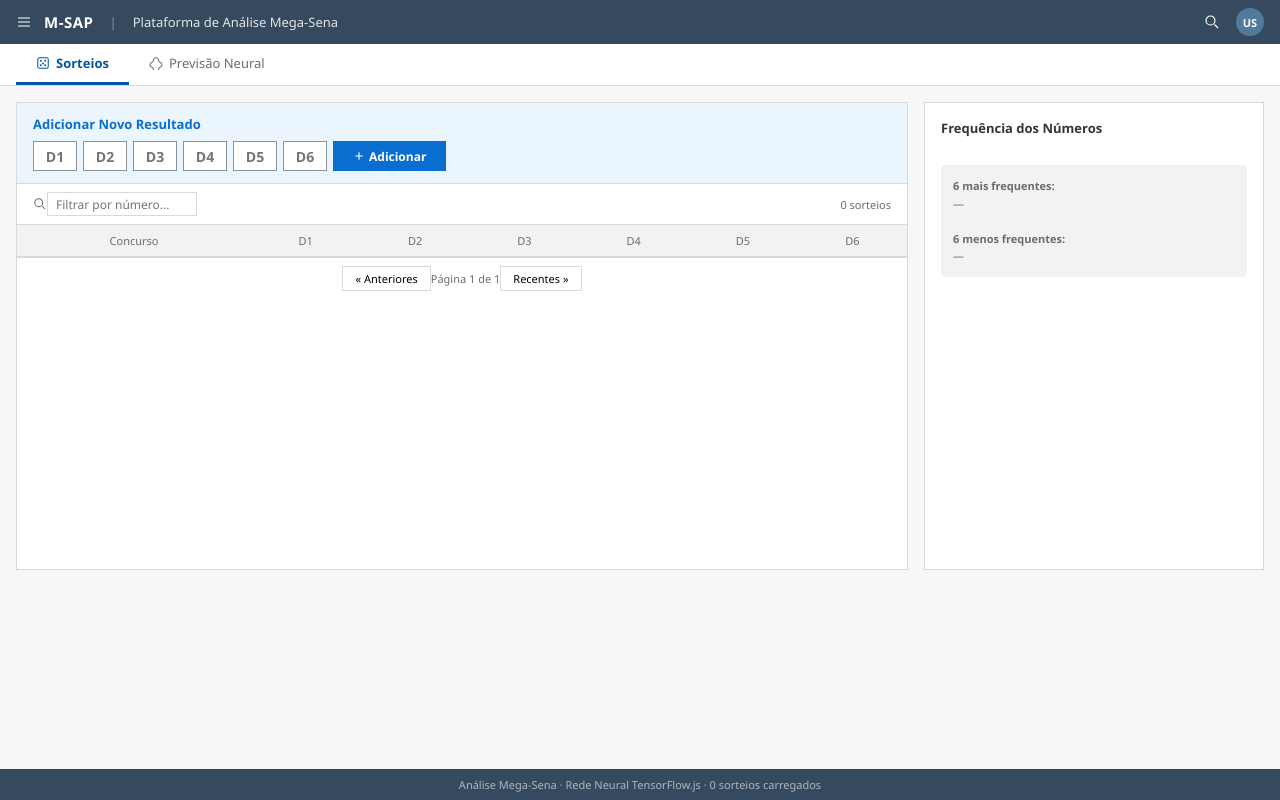
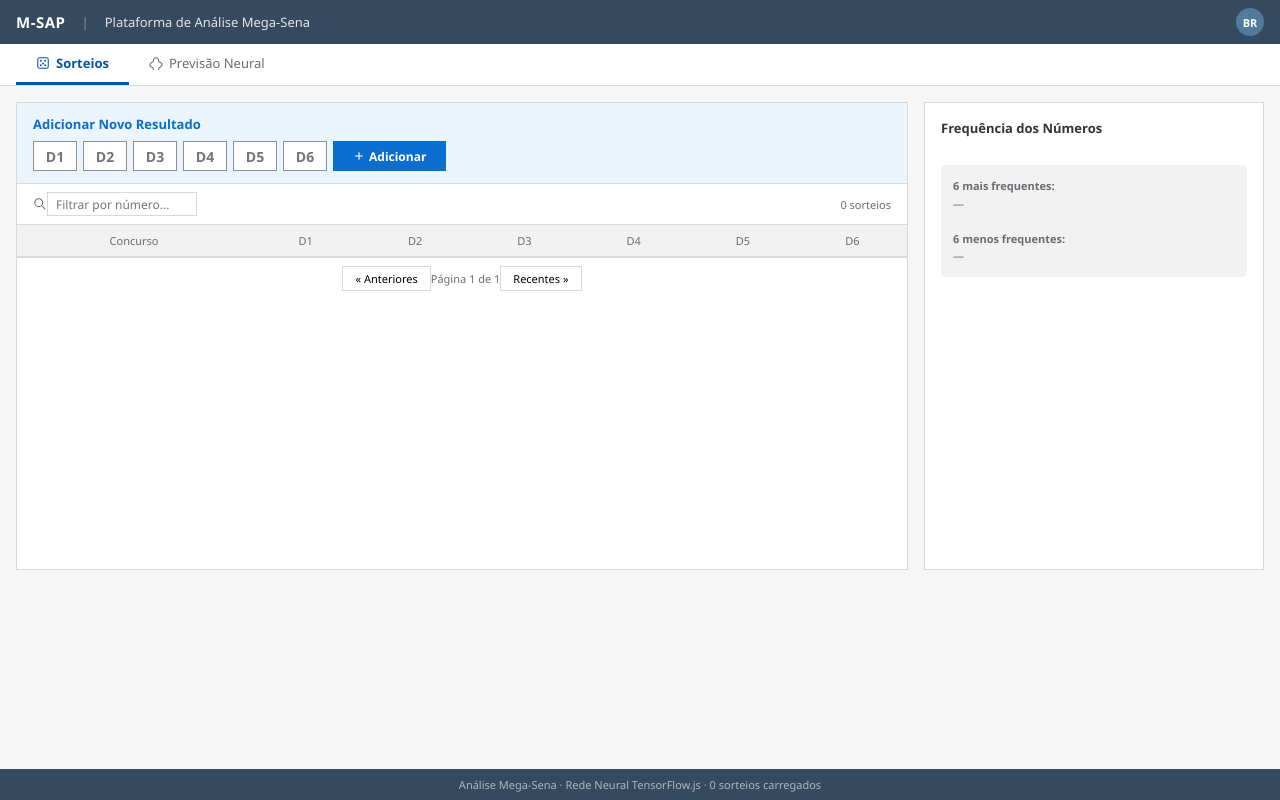
Before and after one commit to munaldi/mega-predict, a website: page public/index.html in a window 1280 px wide. Drawn offline with Linux system fonts and the light colour scheme; no server answers.

Commit message:
Adjust top bar

```diff
--- a/public/index.html
+++ b/public/index.html
@@ -13,18 +13,12 @@
      ══════════════════════════════════════════════════════════════ -->
 <header class="shell-bar">
     <div class="shell-bar__left">
-        <svg width="16" height="16" viewBox="0 0 16 16" fill="none" stroke="#fff" stroke-width="1.2">
-            <path d="M2 4h12M2 8h12M2 12h12"/>
-        </svg>
         <span class="shell-bar__logo">M-SAP</span>
         <span class="shell-bar__sep">|</span>
         <span class="shell-bar__title">Plataforma de Análise Mega-Sena</span>
     </div>
     <div class="shell-bar__right">
-        <svg width="16" height="16" viewBox="0 0 16 16" fill="none" stroke="#fff" stroke-width="1.2">
-            <path d="M10.5 10.5L14 14M6.5 11a4.5 4.5 0 100-9 4.5 4.5 0 000 9z"/>
-        </svg>
-        <div class="shell-bar__avatar">US</div>
+        <div class="shell-bar__avatar">BR</div>
     </div>
 </header>
 
```
